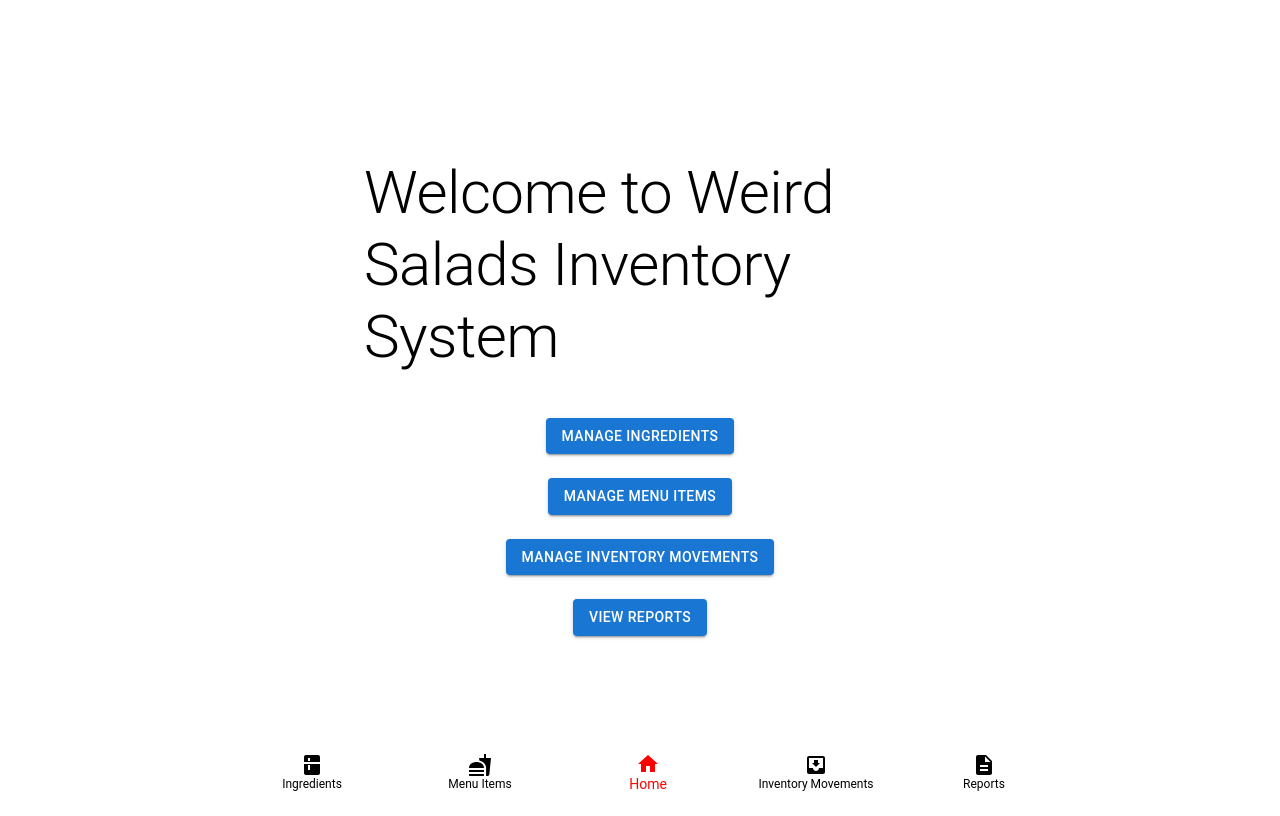
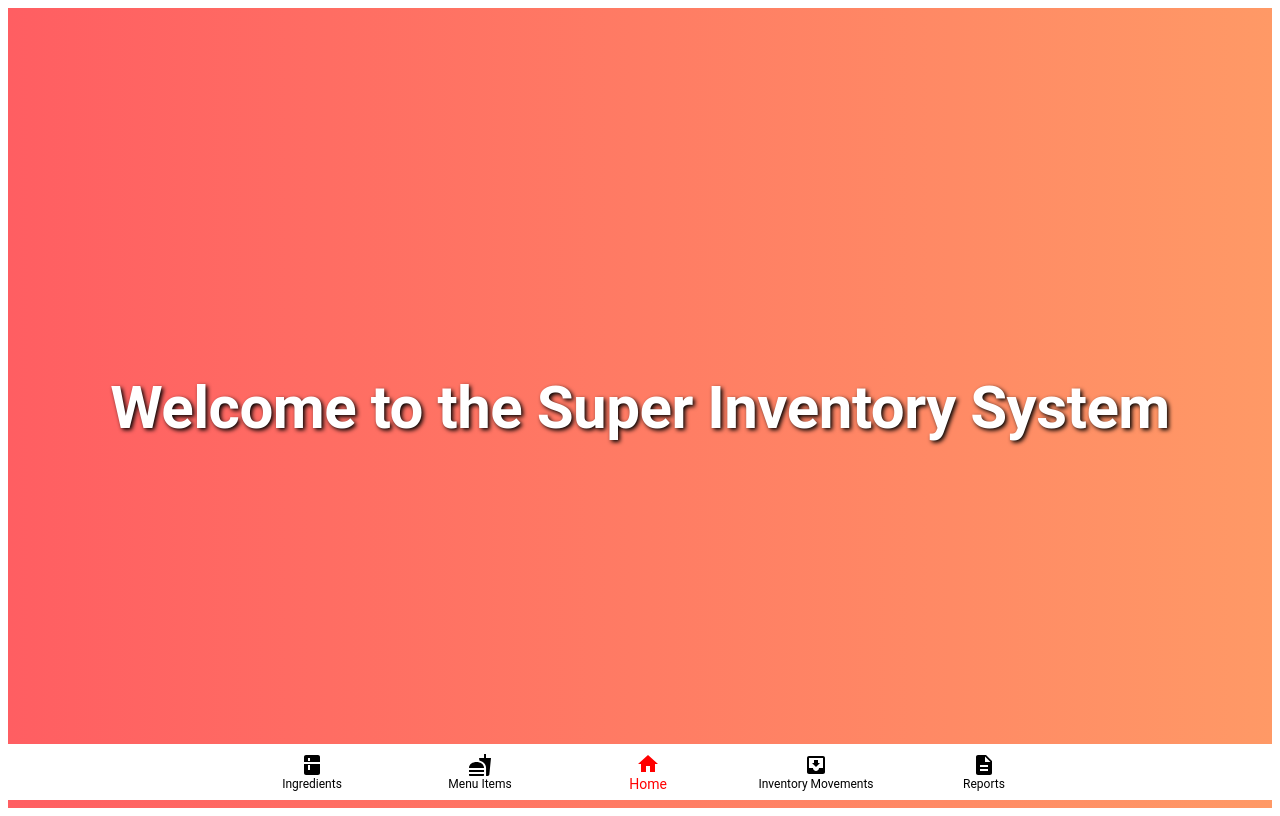
Before and after one commit to codemeasandwich/saladsweird, a Next.js app: page / in a window 1280 px wide. Built offline with nearby package versions, Linux system fonts and the light colour scheme.

Commit message:
changed landing page style

```diff
--- a/pages/index.js
+++ b/pages/index.js
@@ -1,39 +1,30 @@
 import React from 'react';
-import Link from 'next/link';
-import { Container, Typography, Button, Grid } from '@mui/material';
+import { Box, Typography } from '@mui/material';
 
-const HomePage = () => {
+const AppLandingPage = () => {
     return (
-        <Container maxWidth="sm">
-            <Grid container spacing={3} direction="column" justifyContent="center" alignItems="center" style={{ minHeight: '100vh' }}>
-                <Grid item xs={12}>
-                    <Typography variant="h2" component="h1" gutterBottom>
-                        Welcome to Weird Salads Inventory System
-                    </Typography>
-                </Grid>
-                <Grid item xs={12}>
-                    <Button variant="contained" color="primary" component={Link} href="/ingredients">
-                        Manage Ingredients
-                    </Button>
-                </Grid>
-                <Grid item xs={12}>
-                    <Button variant="contained" color="primary" component={Link} href="/menuItems">
-                        Manage Menu Items
-                    </Button>
-                </Grid>
-                <Grid item xs={12}>
-                    <Button variant="contained" color="primary" component={Link} href="/inventoryMovements">
-                        Manage Inventory Movements
-                    </Button>
-                </Grid>
-                <Grid item xs={12}>
-                    <Button variant="contained" color="primary" component={Link} href="/reports">
-                        View Reports
-                    </Button>
-                </Grid>
-            </Grid>
-        </Container>
+        <Box
+            style={{
+                minHeight: '100vh',
+                backgroundImage: 'linear-gradient(to right, #ff5e62, #ff9966)',
+                display: 'flex',
+                alignItems: 'center',
+                justifyContent: 'center',
+                textAlign: 'center'
+            }}
+        >
+            <Typography
+                variant="h2"
+                style={{
+                    color: 'white',
+                    textShadow: '2px 2px 4px #000000',
+                    fontWeight: 'bold'
+                }}
+            >
+                Welcome to the Super Inventory System
+            </Typography>
+        </Box>
     );
 };
 
-export default HomePage;
+export default AppLandingPage;
```
